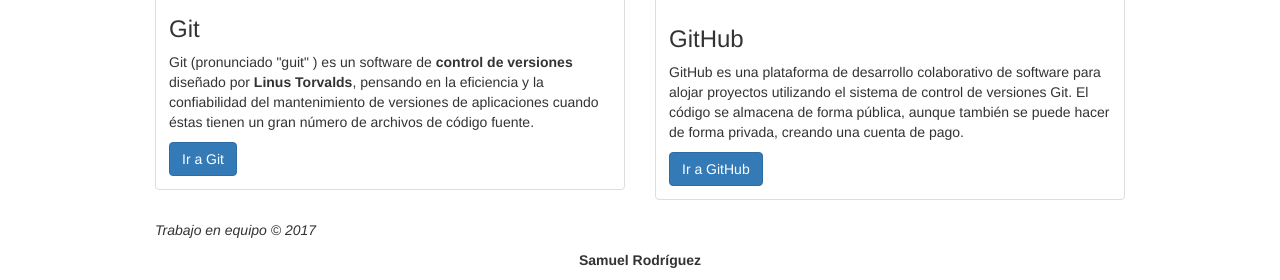
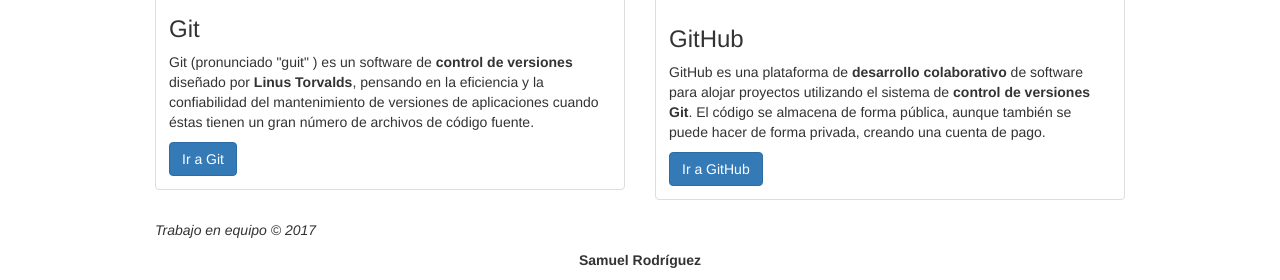
Before and after one commit to samurg/webresponsive, a plain HTML site: page index.html in a window 1280 px wide. Shown: the part 812-1092 px from the top of the page. Drawn offline with nearby package versions, Linux system fonts and the light colour scheme.

Commit message:
Destacar texto de GitHub
#3

```diff
--- a/index.html
+++ b/index.html
@@ -71,7 +71,7 @@
                             <img src="Imagenes/github%20(1).png" alt="Imagen de GitHub">
                             <div class="caption">
                                 <h3>GitHub</h3>
-                                <p>GitHub es una plataforma de desarrollo colaborativo de software para alojar proyectos utilizando el sistema de control de versiones Git. El código se almacena de forma pública, aunque también se puede hacer de forma privada, creando una cuenta de pago.</p>
+                                <p>GitHub es una plataforma de <strong>desarrollo colaborativo</strong> de software para alojar proyectos utilizando el sistema de <strong>control de versiones Git</strong>. El código se almacena de forma pública, aunque también se puede hacer de forma privada, creando una cuenta de pago.</p>
                                 <a href="GitHub/github.html" class="btn btn-primary" role="button">Ir a GitHub</a>
                             </div>
                         </div>
```
